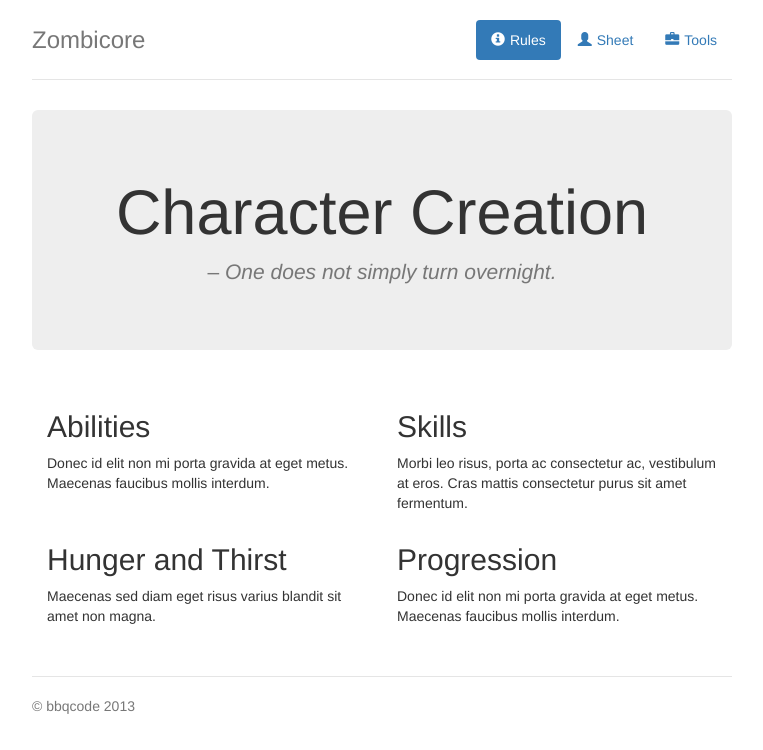
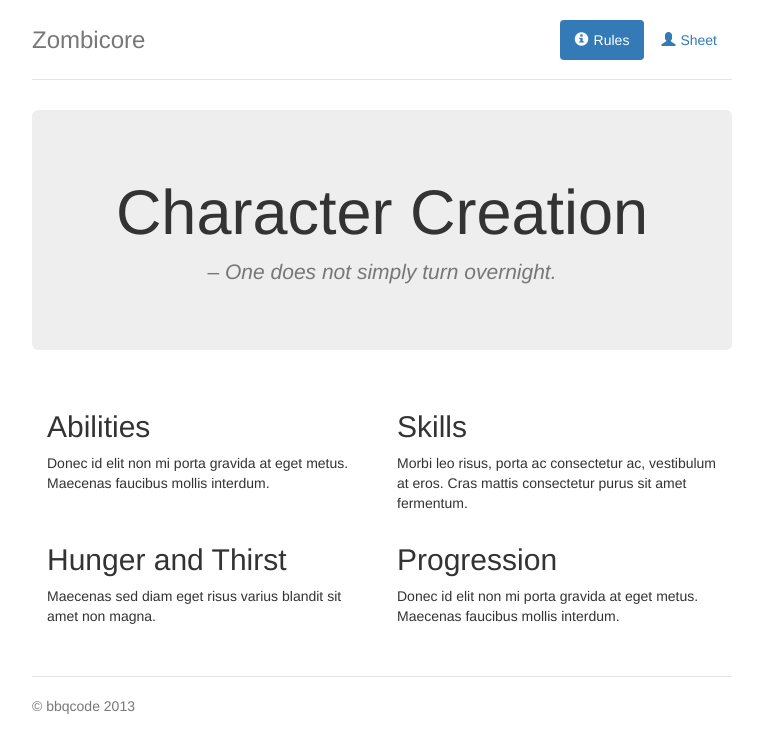
Before and after one commit to MartinFournier/zombicore, a plain HTML site: page index.html in a window 1280 px wide. Shown: the whole page, without its empty margins (258-1021 px from the left). Drawn offline with nearby package versions, Linux system fonts and the light colour scheme.

Commit message:
removed tools link

```diff
--- a/index.html
+++ b/index.html
@@ -17,7 +17,7 @@
         <ul class="nav nav-pills pull-right">
           <li class="active"><a href="#"><span class="glyphicon glyphicon-info-sign"></span>Rules</a></li>
           <li class=""><a href="sheet.html"><span class="glyphicon glyphicon-user"></span>Sheet</a></li>
-          <li><a href="#"><span class="glyphicon glyphicon-briefcase"></span>Tools</a></li>
+          <!--<li><a href="#"><span class="glyphicon glyphicon-briefcase"></span>Tools</a></li>-->
         </ul>
         <h3 class="text-muted">Zombicore</h3>
       </div>
```
Also changed, not shown: sheet.html (+1 -1 lines).
